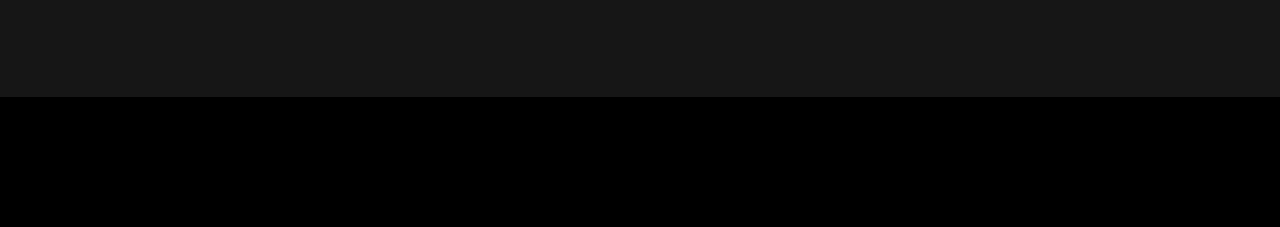
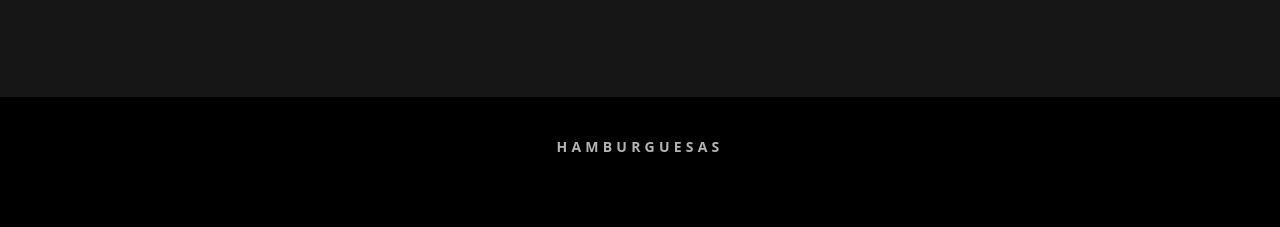
Before and after one commit to nikogemaguirre-lgtm/percy-burger, a Next.js app: page / in a window 1280 px wide. Shown: the top 227 px of the page. Built offline with nearby package versions, Linux system fonts and the light colour scheme.

Commit message:
Agregar título "Hamburguesas" en el hueco del hero
Nicolás lo agregó a mano como texto fijo entre el header y el pan de
arriba, para que ese espacio no quede vacío en el estado inicial.

```diff
--- a/src/components/Hero.tsx
+++ b/src/components/Hero.tsx
@@ -76,6 +76,9 @@ function HeroAnimado() {
   return (
     <div ref={heroRef} className="relative h-screen overflow-hidden" style={{ perspective: 1000 }}>
       <motion.div className="absolute inset-0" style={{ backgroundColor }} />
+      <p className="absolute left-1/2 top-10 -translate-x-1/2 text-center text-sm font-semibold uppercase tracking-[0.3em] text-white/70">
+  Hamburguesas
+</p>
       <div
         className="absolute left-1/2 top-[65%] w-full max-w-xl -translate-x-1/2 -translate-y-1/2"
         style={{ transformStyle: "preserve-3d", aspectRatio: `${logoCanvas.width} / ${logoCanvas.height}` }}
```
